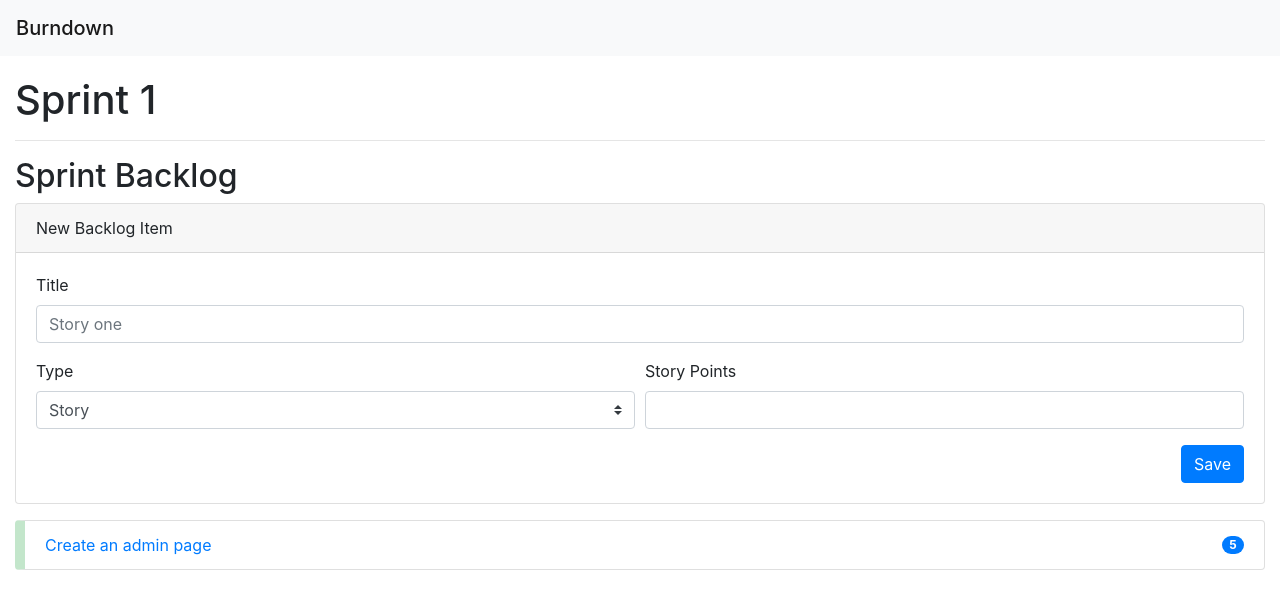
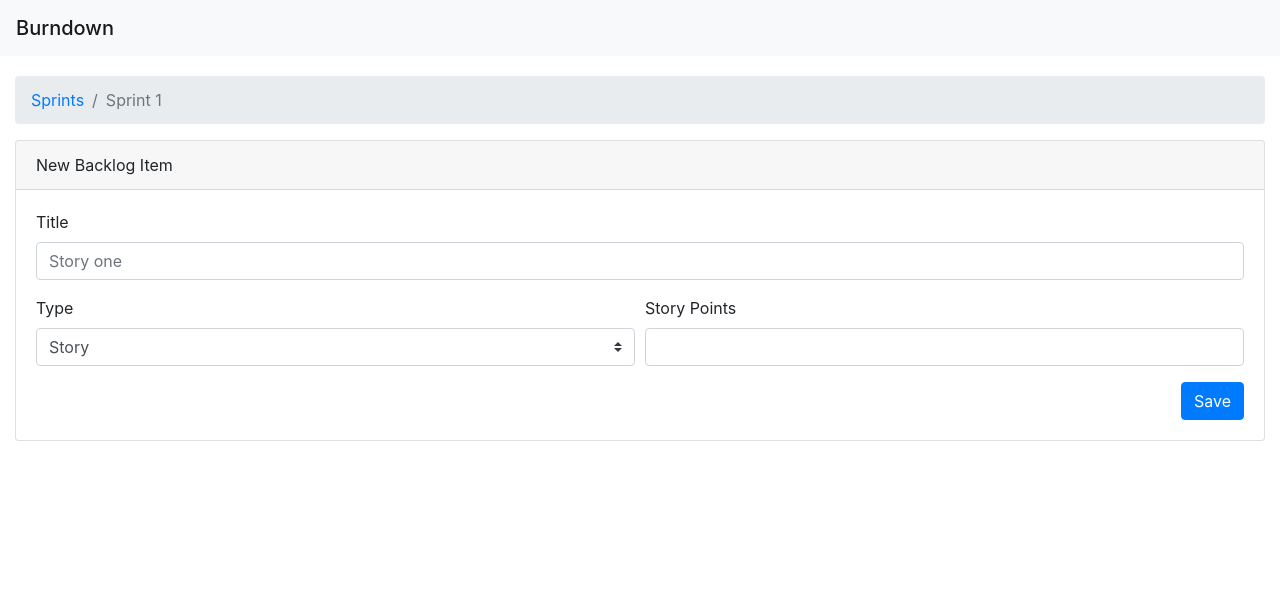
Before and after one commit to cesarloachamin/burndown, an Angular app: page /sprint/1 in a window 1280 px wide. Shown: the top 608 px of the page. Built offline with nearby package versions, Linux system fonts and the light colour scheme.

Commit message:
store the backlog items and support for delete item

```diff
--- a/src/app/backlog-item-form/backlog-item-form.component.html
+++ b/src/app/backlog-item-form/backlog-item-form.component.html
@@ -22,6 +22,7 @@
                 </div>
             </div>
             <div class="d-flex justify-content-end">
+                <button type="button" class="btn btn-danger mr-2" *ngIf="item" (click)="delete()">Delete</button>
                 <button type="submit" class="btn btn-primary">Save</button>
             </div>
         </form>
--- a/src/app/backlog-item-form/backlog-item-form.component.ts
+++ b/src/app/backlog-item-form/backlog-item-form.component.ts
@@ -14,6 +14,8 @@ export class BacklogItemFormComponent implements OnChanges {
   item: BacklogItem;
   @Output()
   saved = new EventEmitter<BacklogItem>();
+  @Output()
+  deleted = new EventEmitter<BacklogItem>();
 
   constructor(private fb: FormBuilder) {
   }
@@ -30,11 +32,20 @@ export class BacklogItemFormComponent implements OnChanges {
                                         this.itemForm.controls['title'].value,
                                         this.itemForm.controls['value'].value,
                                         this.itemForm.controls['type'].value));
-      this.item = undefined;
-      this.updateForm();
+      this.cleanForm();
     } else {
       Object.keys(this.itemForm.controls).forEach(key => this.itemForm.controls[key].markAsTouched());
     }
+  }
+
+  private cleanForm() {
+    this.item = undefined;
+    this.updateForm();
+  }
+
+  delete(): void {
+    this.deleted.emit(this.item);
+    this.cleanForm();
   }
 
   isFormControlInValid(name: string): boolean {
--- a/src/app/model/backlog.item.ts
+++ b/src/app/model/backlog.item.ts
@@ -9,6 +9,10 @@ export class BacklogItem {
         this.value = value;
         this.type = type || BacklogItemType.HISTORY_TYPE;
     }
+
+    isNew() {
+      return !this.id;
+    }
 }
 
 export enum BacklogItemType {
--- a/src/app/model/sprint.ts
+++ b/src/app/model/sprint.ts
@@ -18,6 +18,7 @@ export default class Sprint {
         this.status = status || Status.NOT_STARTED;
         this.velocity = velocity || 0;
         this.goal = goal || 0;
+        this.items = [];
     }
 
     get statusLabel(): string {
--- a/src/app/sprint-list/sprint-list.component.html
+++ b/src/app/sprint-list/sprint-list.component.html
@@ -1,4 +1,8 @@
-<h1>Sprints</h1>
+<nav aria-label="breadcumb">
+    <ol class="breadcrumb">
+        <li class="breadcrumb-item active"><a [routerLinkActive]="'active'">Sprints</a></li>
+    </ol>
+</nav>
 <div class="d-flex justify-content-end mt-2 mb-2">
     <button class="btn btn-primary" (click)="create()">Create</button>
 </div>
--- a/src/app/sprint.service.ts
+++ b/src/app/sprint.service.ts
@@ -1,6 +1,7 @@
 import { Injectable } from '@angular/core';
 import Sprint, { Status } from './model/sprint';
 import {of, Observable} from 'rxjs';
+import { BacklogItem } from './model/backlog.item';
 
 @Injectable({
   providedIn: 'root'
@@ -20,7 +21,11 @@ export class SprintService {
         new Sprint('1', 'Sprint 1', new Date(2019, 1, 1), new Date(2019, 1, 15), Status.COMPLETED, 30, 28),
       ];
     } else {
-      this.sprints = array.map(item => new Sprint(item.id, item.title, item.startDate, item.endDate, item.status, item.goal, item.velocity));
+      this.sprints = array.map(item => {
+        const sprint = new Sprint(item.id, item.title, item.startDate, item.endDate, item.status, item.goal, item.velocity);
+        sprint.items = item.items || [];
+        return sprint;
+      });
     }
   }
 
@@ -38,6 +43,26 @@ export class SprintService {
     this.save();
   }
 
+  addBacklogItem(sprint: Sprint, item: BacklogItem): Observable<Sprint> {
+    item.id = sprint.items.length + '';
+    sprint.items.push(item);
+    this.save();
+    return of(sprint);
+  }
+
+  editBacklogItem(sprint: Sprint, item: BacklogItem): Observable<Sprint> {
+    const idx = sprint.items.findIndex(i => i.id === item.id);
+    sprint.items[idx] = item;
+    this.save();
+    return of(sprint);
+  }
+
+  deleteBacklogItem(sprint: Sprint, item: BacklogItem): Observable<Sprint> {
+    sprint.items = sprint.items.filter(i => i.id !== item.id);
+    this.save();
+    return of(sprint);
+  }
+
   private save(): void {
     localStorage.setItem(this.key, JSON.stringify(this.sprints));
   }
--- a/src/app/sprint/sprint.component.html
+++ b/src/app/sprint/sprint.component.html
@@ -2,10 +2,13 @@
     No Sprint found
 </div>
 <div *ngIf="sprint">
-    <h1>{{sprint.title}}</h1>
-    <hr/>
-    <h2>Sprint Backlog</h2>
-    <app-backlog-item-form [item]="selectedItem" (saved)="onBacklogItemSaved($event)"></app-backlog-item-form>
+    <nav aria-label="breadcrumb">
+        <ol class="breadcrumb">
+            <li class="breadcrumb-item"><a [routerLink]="['/sprints']">Sprints</a></li>
+            <li class="breadcrumb-item active" [routerLinkActive]="'active'" aria-current="page">{{sprint.title}}</li>
+        </ol>
+    </nav>
+    <app-backlog-item-form [item]="selectedItem" (saved)="onBacklogItemSaved($event)" (deleted)="onBacklogItemDeleted($event)"></app-backlog-item-form>
     <ul class="list-group mt-3">
         <a *ngFor="let item of sprint.items" [ngClass]="item.type === 0 ? 'item-story' : 'item-bug'" (click)="onBacklogItemSelected(item)" href="#" class="list-group-item d-flex justify-content-between align-items-center">
             {{item.title}}
--- a/src/app/sprint/sprint.component.ts
+++ b/src/app/sprint/sprint.component.ts
@@ -21,10 +21,6 @@ export class SprintComponent implements OnInit {
       const id = params['id'];
       this.service.getSprint(id).subscribe(sprint => {
         this.sprint = sprint;
-        if (!this.sprint.items) {
-          this.sprint.items = [];
-          this.sprint.items.push(new BacklogItem('1a', 'Create an admin page', 5, BacklogItemType.HISTORY_TYPE));
-        }
       });
     });
   }
@@ -35,8 +31,17 @@ export class SprintComponent implements OnInit {
   }
 
   onBacklogItemSaved(item: BacklogItem) : void {
-    item.id = (Math.random() * 10000).toFixed(0);
-    this.sprint.items.push(item);
+    let subscriber;
+    if (item.isNew()) {
+      subscriber = this.service.addBacklogItem(this.sprint, item);
+    } else {
+      subscriber = this.service.editBacklogItem(this.sprint, item);
+    }
+    subscriber.subscribe(sprint => this.sprint = sprint);
+  }
+
+  onBacklogItemDeleted(item: BacklogItem): void {
+    this.service.deleteBacklogItem(this.sprint, item).subscribe(sprint => this.sprint = sprint);
   }
 
 }
```
